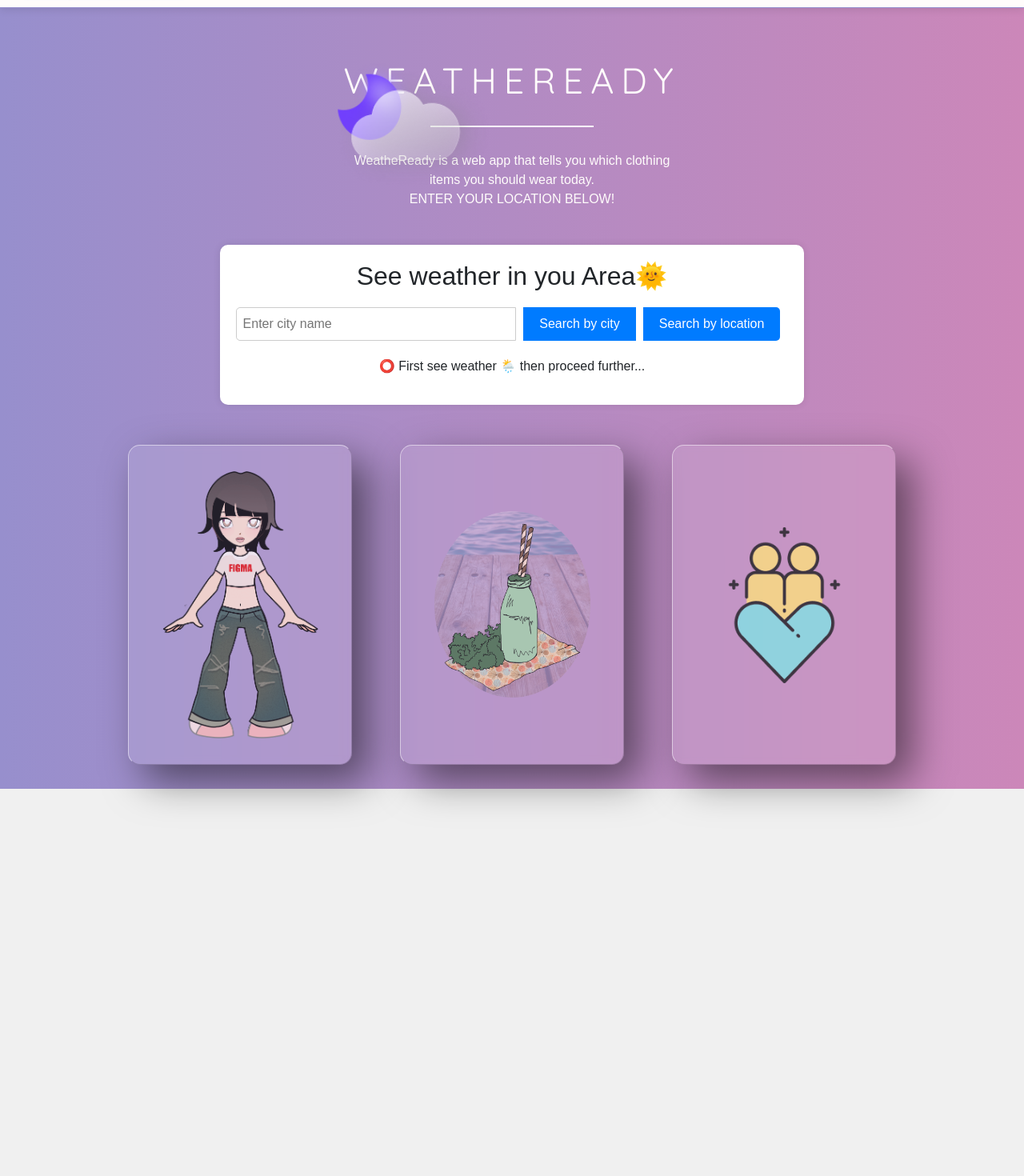
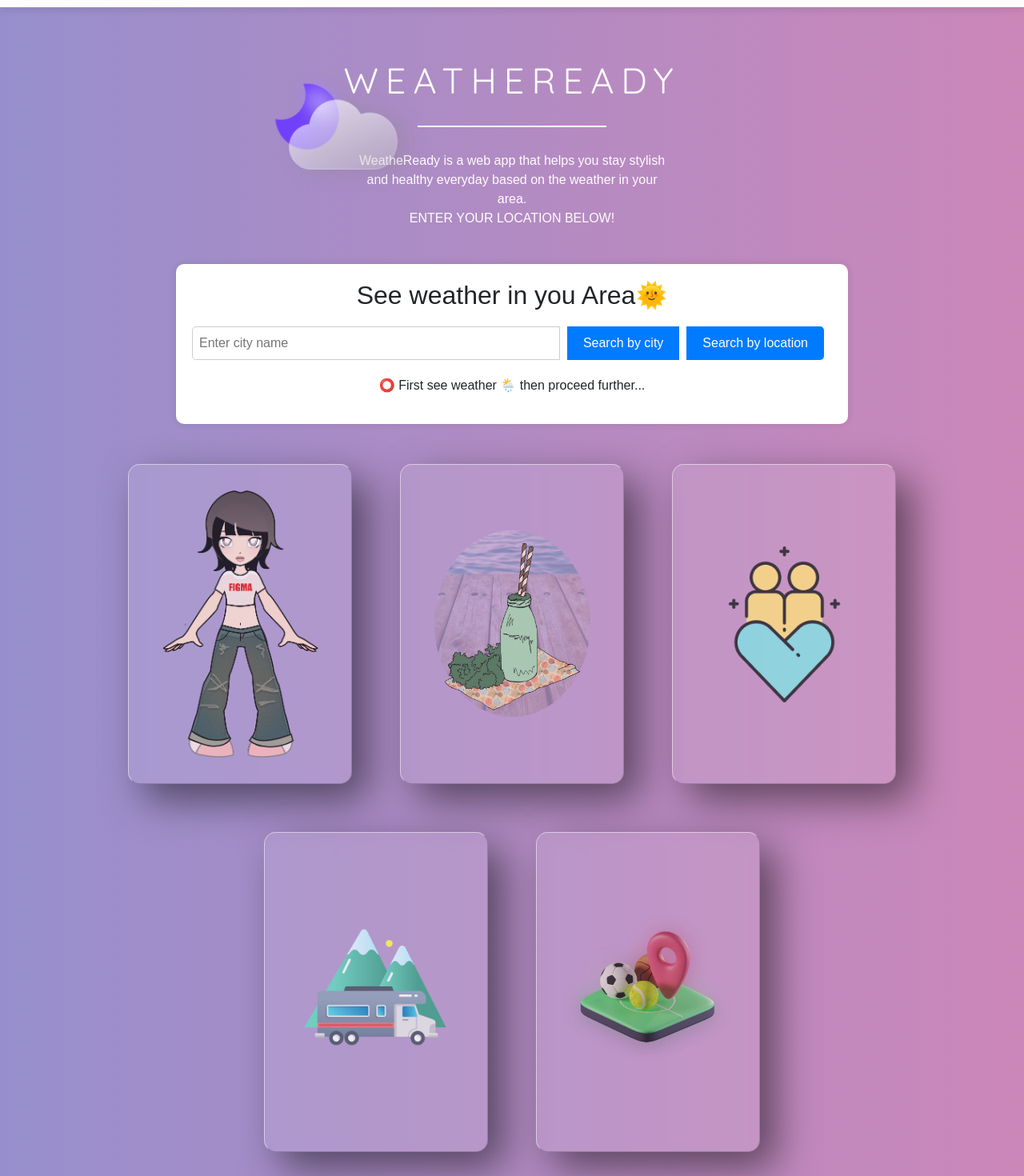
Before and after one commit to diyaag2004/WeatheReady, a React (Create React App) app in the folder weatheready/: page / in a window 1280 px wide. Shown: the part 57-1527 px from the top of the page at 80% size. Before the commit the page ends 1043 px from the top, so only its background shows below. Built offline with nearby package versions, Linux system fonts and the light colour scheme.

Commit message:
changed header

```diff
--- a/weatheready/package.json
+++ b/weatheready/package.json
@@ -13,6 +13,7 @@
     "bootstrap": "^5.3.3",
     "react": "^18.2.0",
     "react-dom": "^18.2.0",
+    "react-loader-spinner": "^6.1.6",
     "react-on-screen": "^2.1.1",
     "react-router-dom": "^6.22.3",
     "react-scripts": "5.0.1",
--- a/weatheready/src/components/GlassMorphismCards.css
+++ b/weatheready/src/components/GlassMorphismCards.css
@@ -30,7 +30,9 @@
 
 .card#card1::before,
 .card#card2::before,
-.card#card3::before
+.card#card3::before,
+.card#card4::before,
+.card#card5::before
 {
   content: '';
   position: absolute;
@@ -39,6 +41,21 @@
   width: 100%;
   height: 100%;
   background-size: 70%;
+  background-repeat: no-repeat;
+  background-position: center;
+  opacity: 0.8; /* Adjust the opacity as needed */
+  pointer-events: none;
+
+}
+.card#card5::before
+{
+  content: '';
+  position: absolute;
+  top: 0;
+  left: 0;
+  width: 100%;
+  height: 100%;
+  background-size: 140%;
   background-repeat: no-repeat;
   background-position: center;
   opacity: 0.8; /* Adjust the opacity as needed */
@@ -55,6 +72,14 @@
 
  .card#card3::before {
     background-image: url('../../public/assets/images/health.png'); /* Path to your vector image for card3 */
+  }
+
+  .card#card4::before {
+    background-image: url('../../public/assets/images/vacation.png'); /* Path to your vector image for card3 */
+  }
+
+  .card#card5::before {
+    background-image: url('../../public/assets/images/sports.png'); /* Path to your vector image for card3 */
   }
 
 .card .content {
--- a/weatheready/src/components/GlassMorphismCards.js
+++ b/weatheready/src/components/GlassMorphismCards.js
@@ -41,7 +41,25 @@ const GlassMorphismCards = () => {
     <p>Get support for your well-being. Access period relief suggestions, dietary advice, and more, all in one place. 💪🧘‍♀️</p>
     <Link to="/health">Start Feeling Better</Link>
   </div>
-</div></div>
+</div>
+<div class="card" id="card4">
+  <div class="content">
+    <h2>04 🌍🏞️</h2>
+    <h3>Places to Visit</h3>
+    <p>Adventure awaits! Get suggestions for local attractions and sightseeing spots based on the current weather. 🏰🏖️</p>
+    <Link to="/food">Discover Places</Link>
+  </div>
+</div>
+
+<div class="card" id="card5">
+  <div class="content">
+    <h2>05 🏄‍♀️🎭</h2>
+    <h3>Activity Suggestions</h3>
+    <p>Don't let the weather stop your fun! Discover indoor and outdoor activities tailored to today's forecast. 🌦️🌈</p>
+    <Link to="/food">Explore Activities</Link>
+  </div>
+</div>
+</div>
   );
 };
 
--- a/weatheready/src/components/Header.css
+++ b/weatheready/src/components/Header.css
@@ -26,7 +26,7 @@
 
   .header-paragraph {
     color: #FFFCFB;
-    max-width: 395px;
+    max-width: 400px;
     display: block;
     padding-bottom: 25px;
     margin: 0 auto;
--- a/weatheready/src/components/Header.js
+++ b/weatheready/src/components/Header.js
@@ -16,7 +16,7 @@ const Header = () => {
           <div className="line light" id="main-header-line"></div>
 
           <p className="header-paragraph">
-            WeatheReady is a web app that tells you which clothing items you should wear today.
+          WeatheReady is a web app that helps you stay stylish and healthy everyday based on the weather in your area.
             <br />
             <TrackVisibility>
             {({ isVisible }) =>
```
Also changed, not shown: 1 other file (tests, documents, lock files or other folders).
